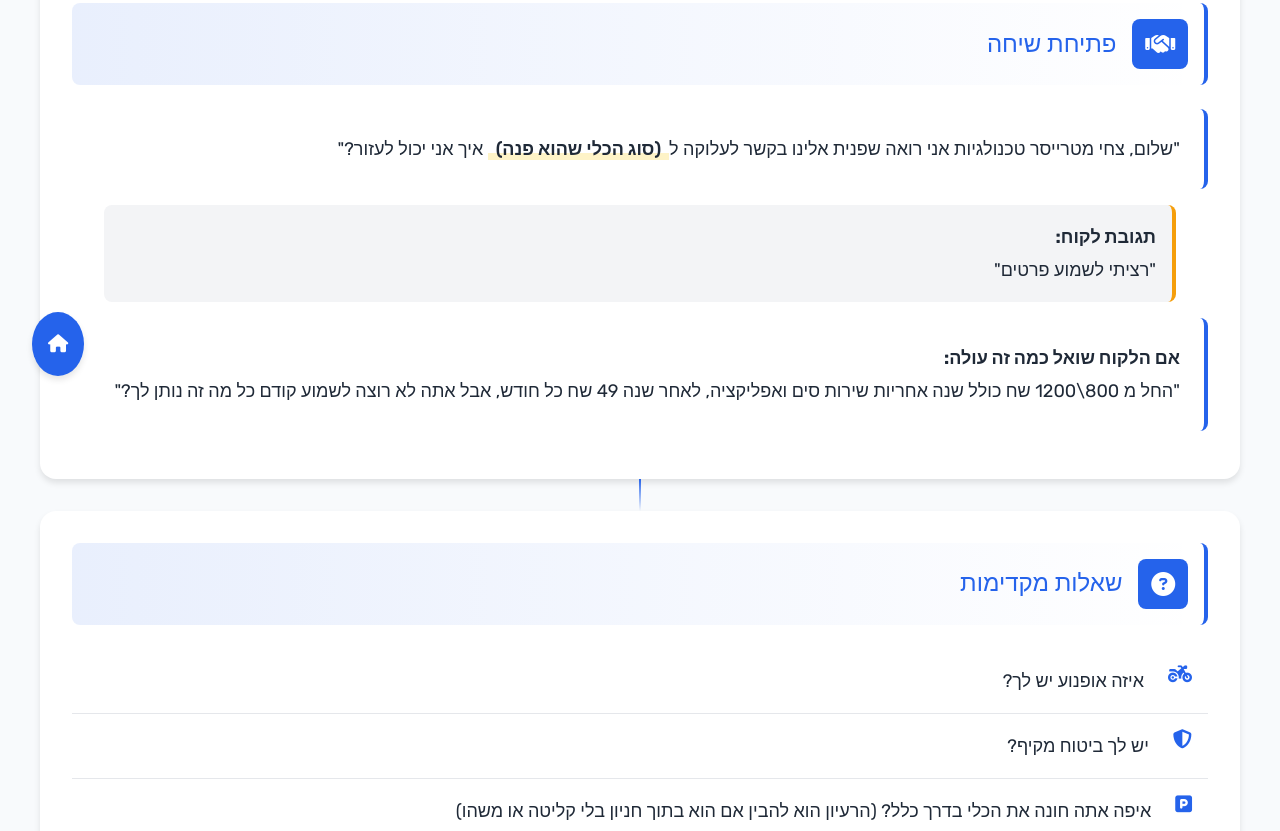
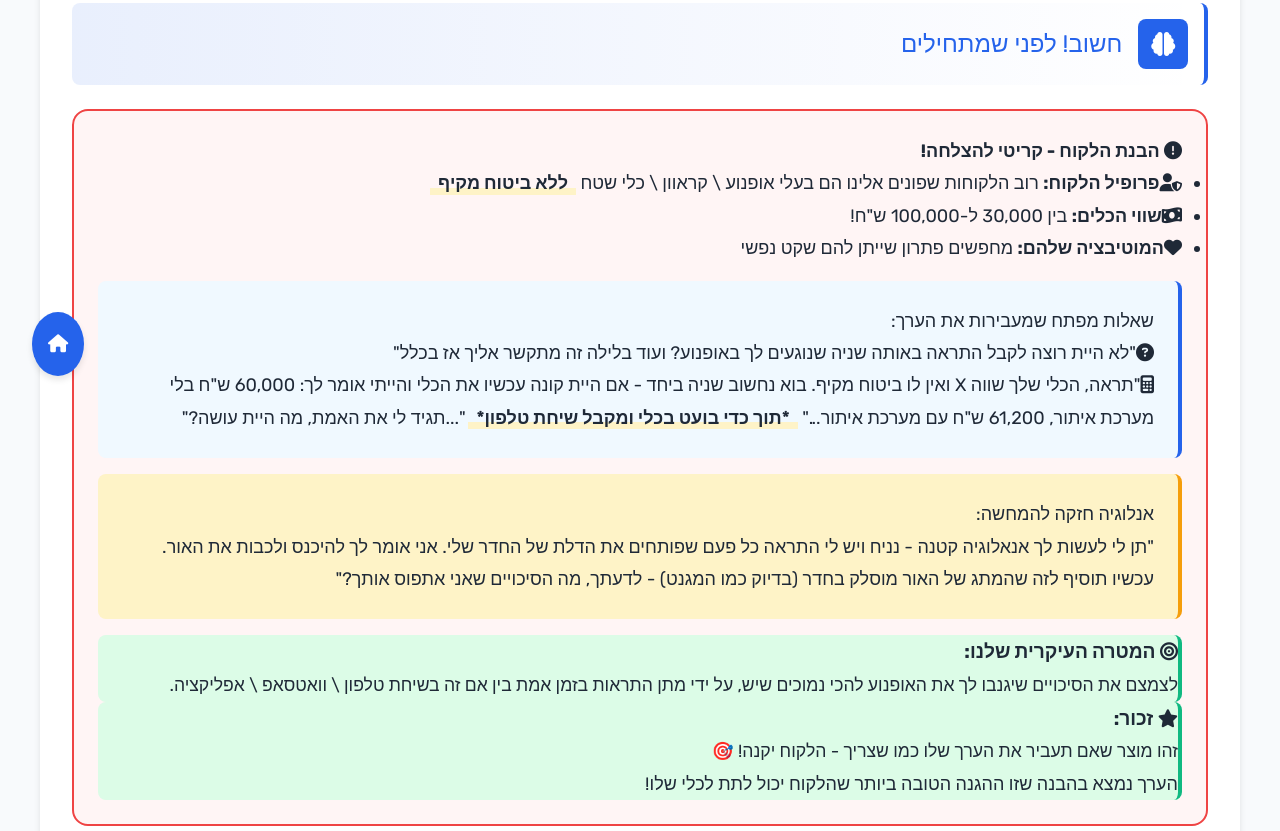
Before and after one commit to naorbarzion/tz, a plain HTML site: page leech-script.html in a window 1280 px wide. Shown: the part 392-1223 px from the top of the page. Drawn offline with Linux system fonts and the light colour scheme.

Commit message:
Add files via upload

```diff
--- a/leech-script.html
+++ b/leech-script.html
@@ -172,6 +172,52 @@
             <img src="https://tracer.co.il/wp-content/uploads/elementor/thumbs/Logo-H-p8d906f0bmrgobnn9uwquzibery89mtbvr1plpc910.png" alt="Tracer Logo" style="width: 300px; height: auto;">
         </header>
 
+        <!-- 0. מיינדסט לנציג -->
+        <div class="section">
+            <div class="section-title">
+                <i class="fas fa-brain"></i>
+                חשוב! לפני שמתחילים
+            </div>
+
+            <div class="product-description" style="border: 2px solid var(--danger); background: #fff5f5;">
+                <div class="mb-4">
+                    <i class="fas fa-exclamation-circle text-danger ml-2"></i>
+                    <strong class="text-danger">הבנת הלקוח - קריטי להצלחה!</strong>
+                    <ul class="mr-6 mt-4 space-y-3">
+                        <li><i class="fas fa-user-shield text-primary ml-2"></i><strong>פרופיל הלקוח:</strong> רוב הלקוחות שפונים אלינו הם בעלי אופנוע \ קראוון \ כלי שטח <span class="highlight">ללא ביטוח מקיף</span></li>
+                        <li><i class="fas fa-money-bill-wave text-success ml-2"></i><strong>שווי הכלים:</strong> בין 30,000 ל-100,000 ש"ח!</li>
+                        <li><i class="fas fa-heart text-danger ml-2"></i><strong>המוטיבציה שלהם:</strong> מחפשים פתרון שייתן להם שקט נפשי</li>
+                    </ul>
+                </div>
+
+                <div class="dialog-box" style="background: #f0f9ff; border-right-color: var(--primary);">
+                    <p class="font-bold mb-2">שאלות מפתח שמעבירות את הערך:</p>
+                    <div class="mr-4 space-y-2">
+                        <p><i class="fas fa-question-circle text-primary ml-2"></i>"לא היית רוצה לקבל התראה באותה שניה שנוגעים לך באופנוע? ועוד בלילה זה מתקשר אליך אז בכלל"</p>
+                        <p><i class="fas fa-calculator text-primary ml-2"></i>"תראה, הכלי שלך שווה X ואין לו ביטוח מקיף. בוא נחשוב שניה ביחד - אם היית קונה עכשיו את הכלי והייתי אומר לך: 60,000 ש"ח בלי מערכת איתור, 61,200 ש"ח עם מערכת איתור..." <span class="highlight">*תוך כדי בועט בכלי ומקבל שיחת טלפון*</span> "...תגיד לי את האמת, מה היית עושה?"</p>
+                    </div>
+                </div>
+
+                <div class="dialog-box mt-4" style="background: #fef3c7; border-right-color: var(--warning);">
+                    <p class="font-bold mb-2">אנלוגיה חזקה להמחשה:</p>
+                    <p>"תן לי לעשות לך אנאלוגיה קטנה - נניח ויש לי התראה כל פעם שפותחים את הדלת של החדר שלי. אני אומר לך להיכנס ולכבות את האור. עכשיו תוסיף לזה שהמתג של האור מוסלק בחדר (בדיוק כמו המגנט) - לדעתך, מה הסיכויים שאני אתפוס אותך?"</p>
+                </div>
+
+                <div class="mt-6 p-4" style="background: #dcfce7; border-radius: 0.5rem; border-right: 4px solid var(--success);">
+                    <i class="fas fa-bullseye ml-2"></i>
+                    <strong style="font-size: 1.2rem;">המטרה העיקרית שלנו:</strong>
+                    <p class="mr-4 mt-2" style="font-size: 1.1rem;">לצמצם את הסיכויים שיגנבו לך את האופנוע להכי נמוכים שיש, על ידי מתן התראות בזמן אמת בין אם זה בשיחת טלפון \ וואטסאפ \ אפליקציה.</p>
+                </div>
+
+                <div class="mt-6 p-4" style="background: #dcfce7; border-radius: 0.5rem; border-right: 4px solid var(--success);">
+                    <i class="fas fa-star ml-2"></i>
+                    <strong style="font-size: 1.2rem;">זכור:</strong>
+                    <p class="mr-4 mt-2" style="font-size: 1.1rem;">זהו מוצר שאם תעביר את הערך שלו כמו שצריך - הלקוח יקנה! 🎯</p>
+                    <div class="mt-2 text-sm opacity-90">הערך נמצא בהבנה שזו ההגנה הטובה ביותר שהלקוח יכול לתת לכלי שלו!</div>
+                </div>
+            </div>
+        </div>
+
         <!-- 1. פתיחת שיחה -->
         <div class="section">
             <div class="section-title">
@@ -234,15 +280,9 @@
                 <p>יש לו חיישני רטט - שיתנו לך התראה על כל נגיעה הכי קטנה בכלי שלך ישירות לוואטסאפ ואם מישהו יגע לך בכלי בין 00:00 ל 06:00 בבוקר אנחנו נתקשר אליך 5 פעמים עד שתענה לטלפון, כמובן שזה מגיע עם אפליקציה שאתה יכול לראות את המיקום של האופנוע שלך בלחיצת כפתור</p>
                 <p>חשוב לי להדגיש שכל ההתראות מגיעות אליך בזמן אמת עד כן יש?</p>
             </div>
-        </div>
 
-        <!-- 4. שאלות ותשובות נפוצות -->
-        <div class="section">
-            <div class="section-title">
-                <i class="fas fa-comments"></i>
-                שאלות ותשובות נפוצות
-            </div>
-
+            <!-- המשך תסריט - שאלות ותשובות -->
+            <div class="mt-8">
                 <!-- שאלה על טעינה -->
                 <div class="dialog-box">
                     <div class="flex items-center gap-2 mb-2">
@@ -301,8 +341,9 @@
                     </div>
                 </div>
             </div>
+        </div>
 
-        <!-- 5. התנגדויות נפוצות -->
+        <!-- 4. התנגדויות נפוצות -->
         <div class="section">
             <div class="section-title">
                 <i class="fas fa-comments-dollar"></i>
@@ -374,7 +415,7 @@
             </div>
         </div>
 
-        <!-- 6. שאלות נפוצות -->
+        <!-- 5. שאלות נפוצות -->
         <div class="section">
             <div class="section-title">
                 <i class="fas fa-question-circle"></i>
```
Lines whose indentation alone changed are shown as unchanged.
